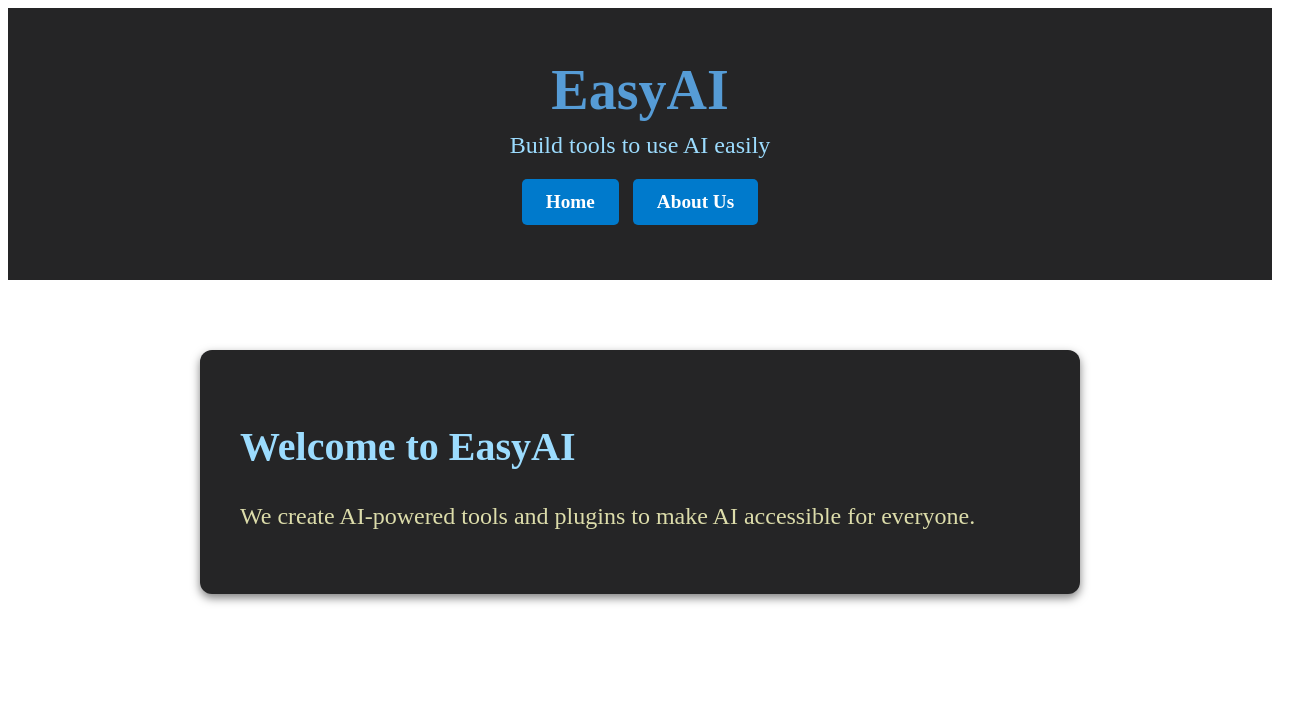
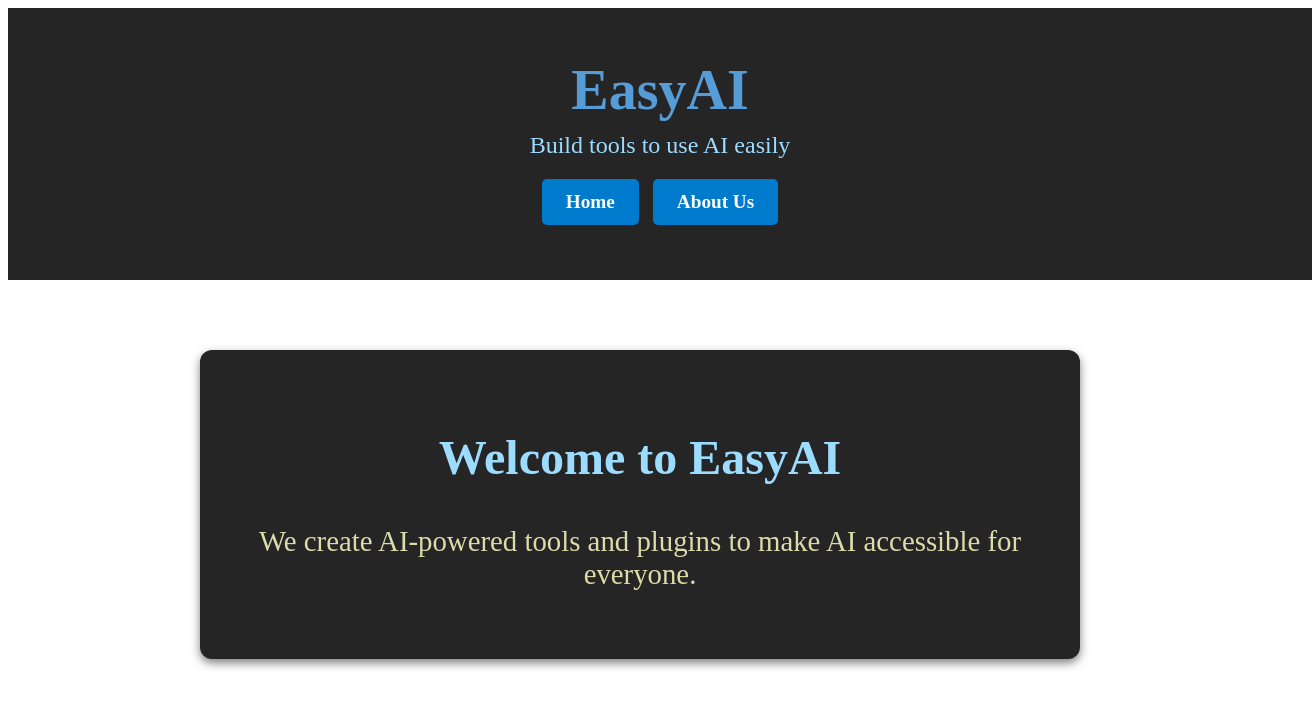
Before and after one commit to xiaopai20/easyai-website, a plain HTML site: page index.html in a window 1280 px wide. Shown: the whole page, 1312 px wide, since content can reach past the window. Drawn offline with Linux system fonts and the light colour scheme.

Commit message:
Update style.css

```diff
--- a/style.css
+++ b/style.css
@@ -8,12 +8,19 @@
         text-align: center;
         background: #1e1e1e;
         color: #d4d4d4;
+        min-height: 100vh;
+        display: flex;
+        flex-direction: column;
+    }
+    .full-width {
+        width: 100%;
     }
     .hero {
         background: #252526;
         color: #d4d4d4;
         padding: 50px 20px;
         text-align: center;
+        width: 100%;
     }
     .hero h1 {
         font-size: 3.5em;
@@ -44,7 +51,12 @@
         background: #569cd6;
     }
     main {
+        flex: 1;
         padding: 50px 20px;
+        display: flex;
+        flex-direction: column;
+        justify-content: center;
+        align-items: center;
     }
     section {
         background: #252526;
@@ -55,12 +67,14 @@
         box-shadow: 0px 4px 10px rgba(0, 0, 0, 0.5);
     }
     .large-text {
-        font-size: 2.5em;
+        font-size: 3em;
         color: #9cdcfe;
+        text-align: center;
     }
     .medium-text {
-        font-size: 1.5em;
+        font-size: 1.8em;
         color: #dcdcaa;
+        text-align: center;
     }
     .highlighted-email {
         font-size: 1.2em;
```
